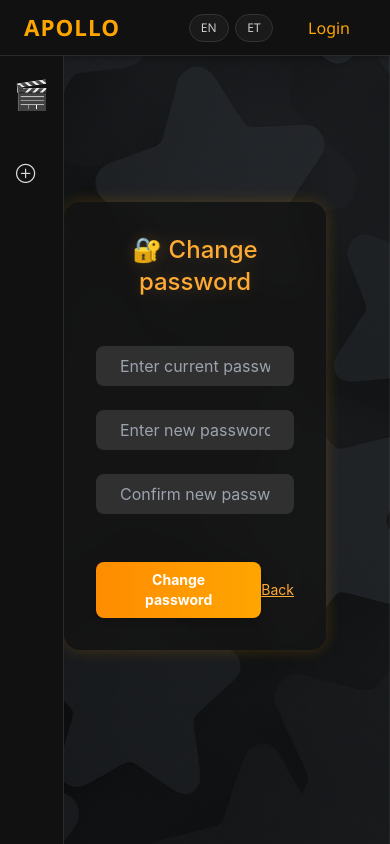
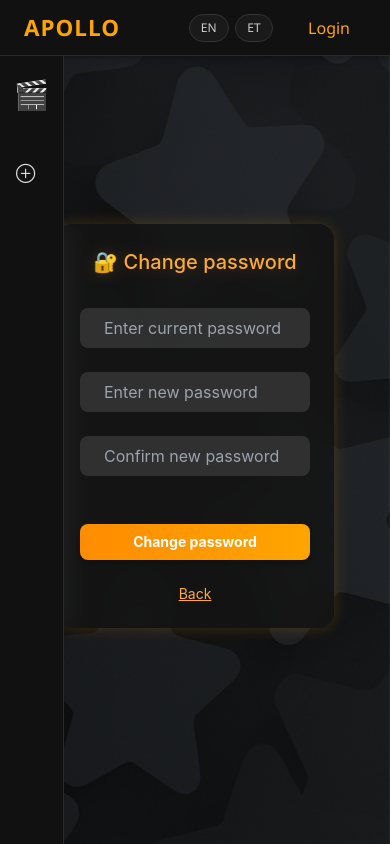
Before and after one commit to MarekMolder/Apollo, a Vue app in the folder frontend/: page /changepassword in a window 390 px wide. Built offline with nearby package versions, Linux system fonts and the light colour scheme; no server answers.

Commit message:
ChangePassword page is now respomsive

```diff
--- a/frontend/src/views/AccountView/ChangePassword.vue
+++ b/frontend/src/views/AccountView/ChangePassword.vue
@@ -31,9 +31,9 @@ const changePassword = async () => {
 </script>
 
 <template>
-  <main class="min-h-[80vh] flex justify-center items-center p-8 font-['Inter'] text-white">
-    <section class="w-full max-w-[480px] bg-[rgba(20,20,20,0.85)] rounded-[16px] p-8 shadow-[0_0_16px_rgba(255,165,0,0.2)] backdrop-blur-md">
-      <h1 class="text-2xl text-center text-[#ffaa33] mb-12 drop-shadow-[0_0_8px_rgba(255,170,51,0.2)]">
+  <main class="min-h-[80vh] flex justify-center items-center px-4 py-8 sm:px-8 font-['Inter'] text-white">
+    <section class="w-full max-w-[480px] bg-[rgba(20,20,20,0.85)] rounded-[16px] p-6 sm:p-8 shadow-[0_0_16px_rgba(255,165,0,0.2)] backdrop-blur-md">
+      <h1 class="text-xl sm:text-2xl text-center text-[#ffaa33] mb-8 sm:mb-12 drop-shadow-[0_0_8px_rgba(255,170,51,0.2)]">
         🔐 {{ $t('Change password') }}
       </h1>
 
@@ -65,17 +65,17 @@ const changePassword = async () => {
           />
         </div>
 
-        <div class="flex justify-between items-center mt-4">
+        <div class="flex flex-col sm:flex-row justify-between items-center gap-4 mt-4">
           <button
             type="submit"
-            class="bg-gradient-to-r from-[#ff8c00] to-[#ffa500] text-white font-bold text-sm rounded-lg px-6 py-2 shadow-md hover:from-[#ffc56e] hover:to-[#ffa726] transition"
+            class="w-full sm:w-auto bg-gradient-to-r from-[#ff8c00] to-[#ffa500] text-white font-bold text-sm rounded-lg px-6 py-2 shadow-md hover:from-[#ffc56e] hover:to-[#ffa726] transition"
           >
             {{ $t('Change password') }}
           </button>
 
           <RouterLink
             to="/account"
-            class="text-[#ffaa33] text-sm underline hover:text-[#ffd28f] transition"
+            class="w-full sm:w-auto text-center text-[#ffaa33] text-sm underline hover:text-[#ffd28f] transition"
           >
             {{ $t('Back') }}
           </RouterLink>
```
